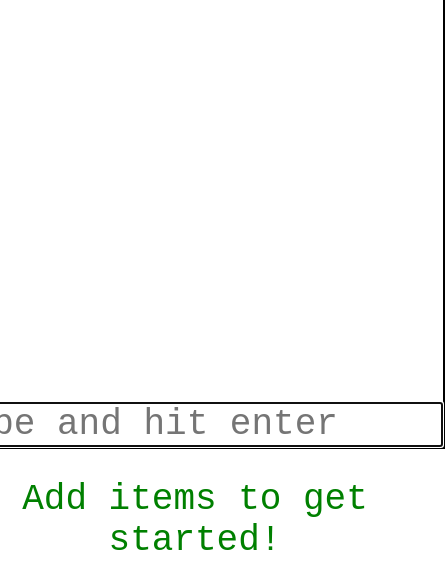
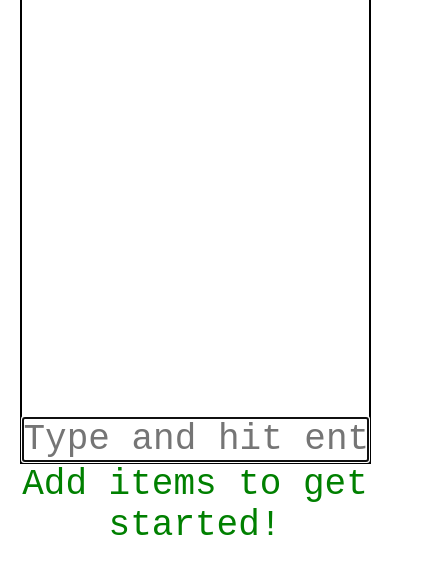
Before and after one commit to july2m3/TodoReactJS, a React app: page / in a window 390 px wide. Shown: the part 260-844 px from the top of the page, 445 px wide, since content can reach past the window. Built offline with nearby package versions, Linux system fonts and the light colour scheme.

Commit message:
Improved mobile view by adding media query

```diff
--- a/src/style.css
+++ b/src/style.css
@@ -16,7 +16,7 @@ body {
 }
 
 div.content {
-  min-width: 500px;
+  width: 500px;
   border: solid 2px black;
   margin-bottom: 30px;
 }
@@ -65,3 +65,13 @@ div.content {
   width: 100%;
   margin: 0 auto;
 }
+
+@media all and (max-device-width: 800px) {
+  body {
+    /* background-color: black; */
+  }
+  div.content {
+    width: 90%;
+    margin: 0 auto;
+  }
+}
```
Also changed, not shown: build/asset-manifest.json, build/index.html, build/service-worker.js, 11 other files.
